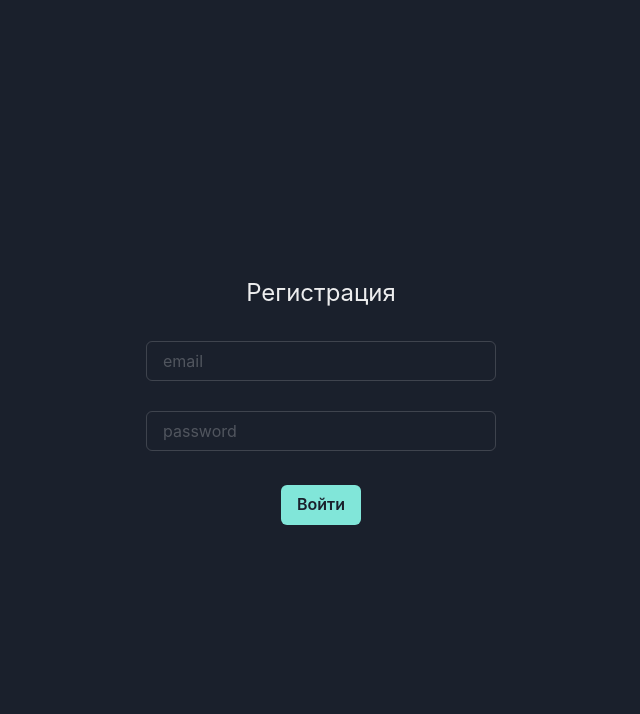
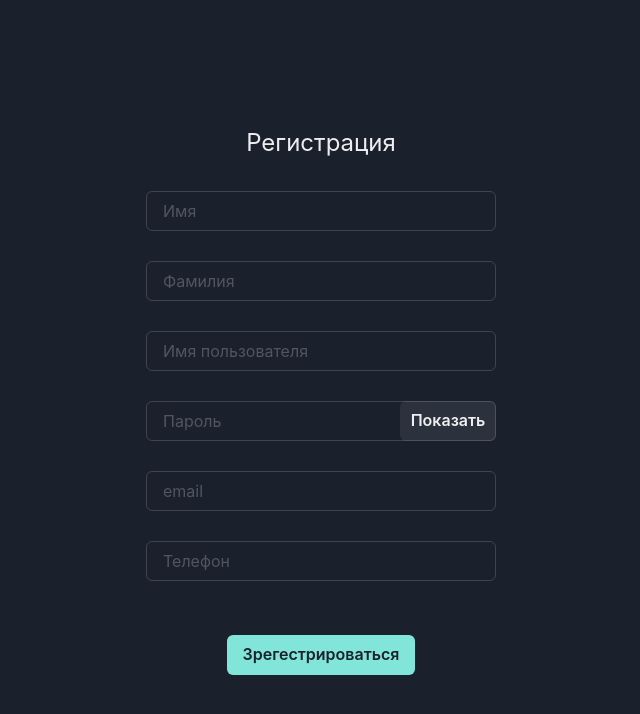
Before and after one commit to Flunt1k/polytech-auction, a React (Create React App) app in the folder client/: page / in a window 1280 px wide. Shown: the top 714 px of the page, without its empty margins (319-959 px from the left). Built offline with nearby package versions, Linux system fonts and the light colour scheme.

Commit message:
reg page complete

```diff
--- a/client/src/pages/reg/index.tsx
+++ b/client/src/pages/reg/index.tsx
@@ -1,5 +1,15 @@
-import React, {useEffect} from 'react';
-import {Input, Button, FormErrorMessage, FormControl, Text, Center, chakra} from '@chakra-ui/react';
+import React from 'react';
+import {
+    Input,
+    Button,
+    FormErrorMessage,
+    FormControl,
+    Text,
+    Center,
+    chakra,
+    InputRightElement,
+    InputGroup,
+} from '@chakra-ui/react';
 import {useForm} from 'react-hook-form';
 
 const RegPage = () => {
@@ -12,6 +22,10 @@ const RegPage = () => {
         reValidateMode: 'onChange',
         shouldFocusError: true,
     });
+
+    const [show, setShow] = React.useState(false);
+
+    const handleClick = () => setShow(!show);
 
     const onSubmit = () => {
         return new Promise<void>((resolve) => {
@@ -30,22 +44,93 @@ const RegPage = () => {
             flexDirection: 'column',
             gap: '30px',
             width: '350px',
-            height: '250px',
+            height: '550px',
             position: 'relative',
         },
     });
+
+    // name: string;
+    // lastName: string;
+    // username: string;
+    // password: string;
+    // email: string;
+    // phone: string;
 
     return (
         <Center height="100vh">
             <Form onSubmit={handleSubmit(onSubmit)}>
                 <Text fontSize="2xl">Регистрация</Text>
+                <FormControl isInvalid={errors?.name}>
+                    <Input
+                        isInvalid={errors?.name}
+                        type="text"
+                        placeholder="Имя"
+                        {...register('name', {
+                            required: 'Пожалуйста, введите ваше имя',
+                        })}
+                    />
+                    <FormErrorMessage position="absolute">{errors?.name?.message}</FormErrorMessage>
+                </FormControl>
+                <FormControl isInvalid={errors?.lastName}>
+                    <Input
+                        isInvalid={errors?.lastName}
+                        type="text"
+                        placeholder="Фамилия"
+                        {...register('lastName', {
+                            required: 'Пожалуйста, введите вашу фамилию',
+                        })}
+                    />
+                    <FormErrorMessage position="absolute">
+                        {errors?.lastName?.message}
+                    </FormErrorMessage>
+                </FormControl>
+                <FormControl isInvalid={errors?.userName}>
+                    <Input
+                        isInvalid={errors?.userName}
+                        type="text"
+                        placeholder="Имя пользователя"
+                        {...register('userName', {
+                            required: 'Пожалуйста, введите ваше имя пользователя',
+                        })}
+                    />
+                    <FormErrorMessage position="absolute">
+                        {errors?.userName?.message}
+                    </FormErrorMessage>
+                </FormControl>
+                <FormControl isInvalid={errors?.password}>
+                    <InputGroup>
+                        <Input
+                            paddingRight={'7rem'}
+                            isInvalid={errors?.password}
+                            type={show ? 'text' : 'password'}
+                            placeholder="Пароль"
+                            {...register('password', {
+                                required: 'Пожалуйста, введите пароль',
+                                minLength: {
+                                    value: 6,
+                                    message: 'Пароль должен быть больше 6-ти символов',
+                                },
+                                maxLength: {
+                                    value: 10,
+                                    message: 'Пароль должен быть меньше 10-ти символов',
+                                },
+                            })}
+                        />
+                        <InputRightElement width="6em">
+                            <Button onClick={handleClick}>{show ? 'Скрыть' : 'Показать'}</Button>
+                        </InputRightElement>
+                    </InputGroup>
+                    <FormErrorMessage position="absolute">
+                        {errors?.password?.message}
+                    </FormErrorMessage>
+                </FormControl>
                 <FormControl isInvalid={errors?.email}>
                     <Input
                         isInvalid={errors?.email}
-                        type="text"
+                        type="email"
                         placeholder="email"
                         {...register('email', {
-                            required: 'Пожалуйста, введите Email',
+                            required: 'Пожалуйста, введите ваш email',
                             pattern: {
                                 value: /^[\w-\.]+@([\w-]+\.)+[\w-]{2,4}$/,
                                 message: 'Некорректный Email',
@@ -56,24 +141,18 @@ const RegPage = () => {
                         {errors?.email?.message}
                     </FormErrorMessage>
                 </FormControl>
-                <FormControl isInvalid={errors?.password}>
+                <FormControl isInvalid={errors?.phone}>
                     <Input
-                        isInvalid={errors?.password}
-                        type="password"
-                        placeholder="password"
-                        {...register('password', {
-                            required: 'Пожалуйста, введите пароль',
-                            minLength: {
-                                value: 6,
-                                message: 'Пароль должен быть больше 6-ти символов',
-                            },
-                            maxLength: {
-                                value: 10,
-                                message: 'Пароль должен быть меньше 10-ти символов',
-                            },
+                        isInvalid={errors?.phone}
+                        type="tel"
+                        placeholder="Телефон"
+                        {...register('phone', {
+                            required: 'Пожалуйста, введите ваш телефон',
                         })}
                     />
-                    <FormErrorMessage>{errors?.password?.message}</FormErrorMessage>
+                    <FormErrorMessage position="absolute">
+                        {errors?.phone?.message}
+                    </FormErrorMessage>
                 </FormControl>
                 <Button
                     colorScheme="teal"
@@ -82,7 +161,7 @@ const RegPage = () => {
                     position="absolute"
                     bottom="0"
                 >
-                    Войти
+                    Зрегестрироваться
                 </Button>
             </Form>
         </Center>
```
Also changed, not shown: client/src/pages/auth/index.tsx (+19 -5 lines).
